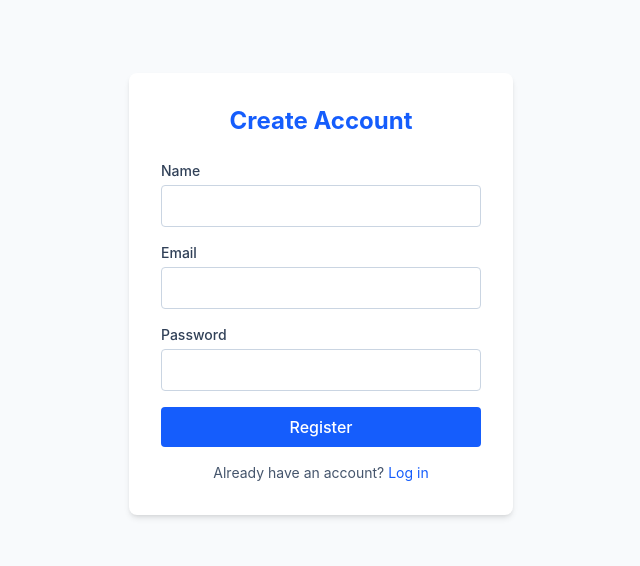
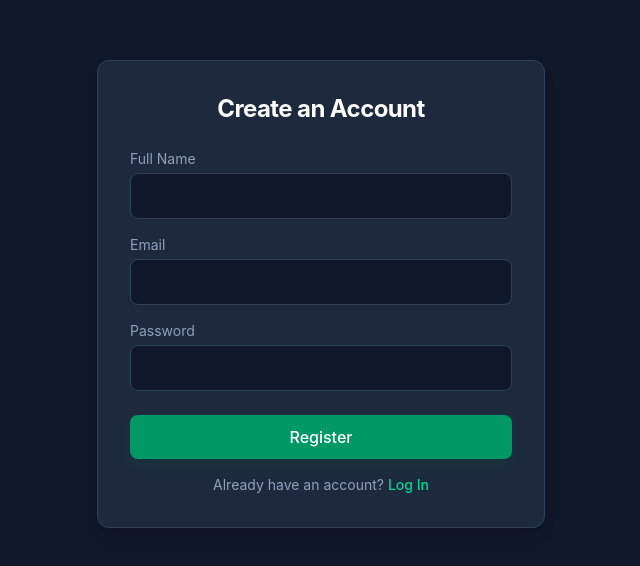
Before and after one commit to manas6265517/spendwise, a React app in the folder frontend/: page /register in a window 1280 px wide. Shown: the part 106-672 px from the top of the page, without its empty margins (319-959 px from the left). Built offline with nearby package versions, Linux system fonts and the light colour scheme; the HTML template or start-up script is replaced by a standard one.

Commit message:
Fixed login autofill bug and updated dashboard routing

```diff
--- a/frontend/src/pages/Dashboard.jsx
+++ b/frontend/src/pages/Dashboard.jsx
@@ -21,20 +21,34 @@ export default function Dashboard() {
   useEffect(() => {
     const fetchTransactions = async () => {
       const token = localStorage.getItem('token');
-      if (!token) return navigate('/login');
+      if (!token) {
+        navigate('/login');
+        return;
+      }
 
       try {
+        // Ensuring this points exactly to your Render backend, not localhost
         const response = await axios.get('https://spendwise-backend-sdmo.onrender.com/api/transactions', {
-          headers: { Authorization: `Bearer ${token}` }
+          headers: {
+            Authorization: `Bearer ${token}`
+          }
         });
         setTransactions(response.data);
       } catch (err) {
-        if (err.response?.status === 401 || err.response?.status === 403) {
+        console.error("Dashboard API Error:", err.response || err);
+
+        // Only kick the user out if the token is explicitly rejected
+        if (err.response && (err.response.status === 401 || err.response.status === 403)) {
+          alert("Your login session is invalid. Please log in again.");
           localStorage.removeItem('token');
           navigate('/login');
+        } else {
+          // If it's just a slow network or sleeping Render server, stay on the dashboard!
+          alert("Network error: Could not fetch transactions, but you are logged in!");
         }
       }
     };
+
     fetchTransactions();
   }, [navigate]);
 
--- a/frontend/src/pages/Login.jsx
+++ b/frontend/src/pages/Login.jsx
@@ -3,58 +3,84 @@ import { useNavigate, Link } from 'react-router-dom';
 import axios from 'axios';
 
 export default function Login() {
-  const [email, setEmail] = useState('');
-  const [password, setPassword] = useState('');
   const [error, setError] = useState('');
   const navigate = useNavigate();
 
-  const handleSubmit = async (e) => {
+  const handleLogin = async (e) => {
     e.preventDefault();
+    setError('');
+
+    // Safely grab the values directly from the DOM using the "name" attributes
+    const emailInput = e.target.email.value;
+    const passwordInput = e.target.password.value;
+
     try {
       const response = await axios.post('https://spendwise-backend-sdmo.onrender.com/api/auth/login', {
-        email,
-        password
+        email: emailInput,
+        password: passwordInput
       });
-      // Save the secure token to the browser's local storage
-      localStorage.setItem('token', response.data.token);
-      // Redirect to the dashboard
-      navigate('/dashboard');
+
+      const userToken = response.data.token || response.data.accessToken || response.data.jwt;
+
+      if (userToken) {
+        localStorage.setItem('token', userToken);
+        navigate('/dashboard'); // Changed from '/' to '/dashboard'
+      } else {
+        setError("Login succeeded, but no token was found.");
+      }
     } catch (err) {
-      setError(err.response?.data?.error || 'Login failed');
+      setError(err.response?.data?.error || 'Login failed. Please check your credentials.');
     }
   };
 
   return (
-    <div className="min-h-screen bg-slate-50 flex items-center justify-center">
-      <div className="bg-white p-8 rounded-lg shadow-md w-96">
-        <h2 className="text-2xl font-bold text-center text-blue-600 mb-6">SpendWise Login</h2>
+    <div className="min-h-screen flex items-center justify-center bg-slate-900 p-4 font-sans text-slate-200">
+      <div className="bg-slate-800 rounded-xl shadow-lg border border-slate-700 p-8 w-full max-w-md">
 
-        {error && <div className="bg-red-100 text-red-600 p-3 rounded mb-4 text-sm">{error}</div>}
+        <h2 className="text-2xl font-bold text-white text-center mb-6 tracking-tight">SpendWise Login</h2>
 
-        <form onSubmit={handleSubmit} className="space-y-4">
-          <div>
-            <label className="block text-sm font-medium text-slate-700">Email</label>
+        {error && (
+          <div className="bg-rose-500/10 border border-rose-500/50 text-rose-400 p-3 rounded-lg mb-6 text-sm text-center">
+            {error}
+          </div>
+        )}
+
+        <form onSubmit={handleLogin}>
+          <div className="mb-4">
+            <label className="block text-sm text-slate-400 mb-1">Email</label>
             <input
-              type="email" required
-              className="mt-1 block w-full p-2 border border-slate-300 rounded focus:outline-blue-500"
-              value={email} onChange={(e) => setEmail(e.target.value)}
+              type="email"
+              name="email" // Added name attribute
+              className="w-full bg-slate-900 border border-slate-700 rounded-lg p-2.5 text-white focus:outline-none focus:border-emerald-500 transition-colors"
+              required
             />
           </div>
-          <div>
-            <label className="block text-sm font-medium text-slate-700">Password</label>
+
+          <div className="mb-6">
+            <label className="block text-sm text-slate-400 mb-1">Password</label>
             <input
-              type="password" required
-              className="mt-1 block w-full p-2 border border-slate-300 rounded focus:outline-blue-500"
-              value={password} onChange={(e) => setPassword(e.target.value)}
+              type="password"
+              name="password" // Added name attribute
+              className="w-full bg-slate-900 border border-slate-700 rounded-lg p-2.5 text-white focus:outline-none focus:border-emerald-500 transition-colors"
+              required
             />
           </div>
-          <button type="submit" className="w-full bg-blue-600 text-white p-2 rounded hover:bg-blue-700 font-medium">
+
+          <button
+            type="submit"
+            className="w-full bg-emerald-600 hover:bg-emerald-700 text-white font-medium py-2.5 rounded-lg transition-colors mb-4 shadow-lg shadow-emerald-900/20"
+          >
             Log In
           </button>
         </form>
-        <p className="mt-4 text-center text-sm text-slate-600">
-          Don't have an account? <Link to="/register" className="text-blue-600 hover:underline">Register</Link>
+
+        <p className="text-center text-sm text-slate-400">
+          Don't have an account?{' '}
+          <Link to="/register" className="text-emerald-400 hover:text-emerald-300 font-medium transition-colors">
+            Register
+          </Link>
         </p>
+
       </div>
     </div>
   );
--- a/frontend/src/pages/Register.jsx
+++ b/frontend/src/pages/Register.jsx
@@ -21,49 +21,72 @@ export default function Register() {
       // If successful, automatically send them to the login page
       navigate('/login');
     } catch (err) {
-      setError(err.response?.data?.error || 'Registration failed');
+      setError(err.response?.data?.error || 'Registration failed. Please try again.');
     }
   };
 
   return (
-    <div className="min-h-screen bg-slate-50 flex items-center justify-center">
-      <div className="bg-white p-8 rounded-lg shadow-md w-96">
-        <h2 className="text-2xl font-bold text-center text-blue-600 mb-6">Create Account</h2>
+    <div className="min-h-screen flex items-center justify-center bg-slate-900 p-4 font-sans">
+      <div className="bg-slate-800 rounded-xl shadow-lg border border-slate-700 p-8 w-full max-w-md">
 
-        {error && <div className="bg-red-100 text-red-600 p-3 rounded mb-4 text-sm">{error}</div>}
+        <h2 className="text-2xl font-bold text-white text-center mb-6 tracking-tight">Create an Account</h2>
 
-        <form onSubmit={handleSubmit} className="space-y-4">
-          <div>
-            <label className="block text-sm font-medium text-slate-700">Name</label>
+        {/* Error Message Display */}
+        {error && (
+          <div className="bg-rose-500/10 border border-rose-500/50 text-rose-400 p-3 rounded-lg mb-6 text-sm text-center">
+            {error}
+          </div>
+        )}
+
+        <form onSubmit={handleSubmit}>
+          <div className="mb-4">
+            <label className="block text-sm text-slate-400 mb-1">Full Name</label>
             <input
-              type="text" required
-              className="mt-1 block w-full p-2 border border-slate-300 rounded focus:outline-blue-500"
-              value={name} onChange={(e) => setName(e.target.value)}
+              type="text"
+              value={name}
+              onChange={(e) => setName(e.target.value)}
+              className="w-full bg-slate-900 border border-slate-700 rounded-lg p-2.5 text-white focus:outline-none focus:border-emerald-500 transition-colors"
+              required
             />
           </div>
-          <div>
-            <label className="block text-sm font-medium text-slate-700">Email</label>
+
+          <div className="mb-4">
+            <label className="block text-sm text-slate-400 mb-1">Email</label>
             <input
-              type="email" required
-              className="mt-1 block w-full p-2 border border-slate-300 rounded focus:outline-blue-500"
-              value={email} onChange={(e) => setEmail(e.target.value)}
+              type="email"
+              value={email}
+              onChange={(e) => setEmail(e.target.value)}
+              className="w-full bg-slate-900 border border-slate-700 rounded-lg p-2.5 text-white focus:outline-none focus:border-emerald-500 transition-colors"
+              required
             />
           </div>
-          <div>
-            <label className="block text-sm font-medium text-slate-700">Password</label>
+
+          <div className="mb-6">
+            <label className="block text-sm text-slate-400 mb-1">Password</label>
             <input
-              type="password" required
-              className="mt-1 block w-full p-2 border border-slate-300 rounded focus:outline-blue-500"
-              value={password} onChange={(e) => setPassword(e.target.value)}
+              type="password"
+              value={password}
+              onChange={(e) => setPassword(e.target.value)}
+              className="w-full bg-slate-900 border border-slate-700 rounded-lg p-2.5 text-white focus:outline-none focus:border-emerald-500 transition-colors"
+              required
             />
           </div>
-          <button type="submit" className="w-full bg-blue-600 text-white p-2 rounded hover:bg-blue-700 font-medium">
+
+          <button
+            type="submit"
+            className="w-full bg-emerald-600 hover:bg-emerald-700 text-white font-medium py-2.5 rounded-lg transition-colors mb-4 shadow-lg shadow-emerald-900/20"
+          >
             Register
           </button>
         </form>
-        <p className="mt-4 text-center text-sm text-slate-600">
-          Already have an account? <Link to="/login" className="text-blue-600 hover:underline">Log in</Link>
+
+        <p className="text-center text-sm text-slate-400">
+          Already have an account?{' '}
+          <Link to="/login" className="text-emerald-400 hover:text-emerald-300 font-medium transition-colors">
+            Log In
+          </Link>
         </p>
+
       </div>
     </div>
   );
```
